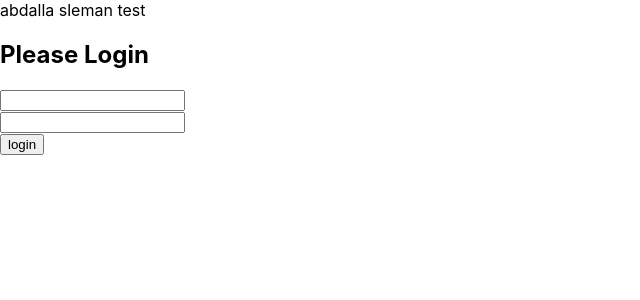
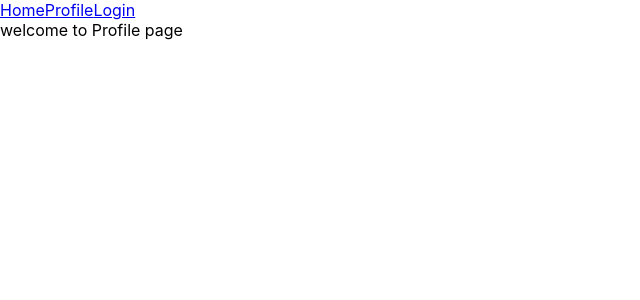
Before and after one commit to abdalla1611/space-finder-frontend, a React (Create React App) app: page /profile in a window 1280 px wide. Shown: the top 300 px of the page, without its empty margins (0-640 px from the left). Built offline with nearby package versions, Linux system fonts and the light colour scheme.

Commit message:
add nested route

```diff
--- a/package.json
+++ b/package.json
@@ -10,9 +10,12 @@
     "@types/node": "^16.18.15",
     "@types/react": "^18.0.28",
     "@types/react-dom": "^18.0.11",
+    "@types/react-router-dom": "^5.3.3",
+    "history": "^5.3.0",
     "react": "^18.2.0",
     "react-dom": "^18.2.0",
-    "react-scripts": "5.0.1",
+    "react-router-dom": "^6.9.0",
+    "react-scripts": "^2.1.3",
     "typescript": "^4.9.5",
     "web-vitals": "^2.1.4"
   },
--- a/src/components/App.tsx
+++ b/src/components/App.tsx
@@ -2,6 +2,16 @@ import React from "react";
 import { User } from "../model/Model";
 import { AuthService } from "../services/AuthService";
 import { Login } from "./Login";
+import {
+  BrowserRouter as Router,
+  Route,
+  Routes /*instead of Switch */,
+} from "react-router-dom";
+import createBrowserHistory from "../utils/history";
+import { Navbar } from "./Navbar";
+import { Home } from "./Home";
+import { Profile } from "./Profile";
+
 interface AppState {
   user: User | undefined;
 }
@@ -9,11 +19,37 @@ interface AppState {
 export class App extends React.Component<{}, AppState> {
   private auth: AuthService = new AuthService();
 
+  constructor(props: any) {
+    super(props);
+    this.state = {
+      user: undefined,
+    };
+    this.setUser = this.setUser.bind(this);
+  }
+
+  private setUser(user: User) {
+    this.setState({ user: user });
+    console.log("setting the User :" + JSON.stringify(user));
+  }
+
   render(): React.ReactNode {
     return (
-      <div>
-        abdalla sleman test
-        <Login authService={this.auth} />
+      <div className="wrapper">
+        <Router>
+          <div>
+            <Navbar user={this.state.user}></Navbar>
+            <Routes>
+              <Route path="/" element={<Home />} />
+              <Route
+                path={"/login"}
+                element={
+                  <Login authService={this.auth} setUser={this.setUser} />
+                }
+              />
+              <Route path={"/profile"} element={<Profile />} />
+            </Routes>
+          </div>
+        </Router>
       </div>
     );
   }
--- /dev/null
+++ b/src/components/Home.tsx
@@ -0,0 +1,7 @@
+import React from "react";
+
+export class Home extends React.Component {
+  render(): React.ReactNode {
+    return <div>welcome to Home page</div>;
+  }
+}
--- a/src/components/Login.tsx
+++ b/src/components/Login.tsx
@@ -1,8 +1,10 @@
 import React, { SyntheticEvent } from "react";
+import { User } from "../model/Model";
 import { AuthService } from "../services/AuthService";
 
 interface LoginProps {
   authService: AuthService;
+  setUser: (user: User) => void;
 }
 
 interface LoginState {
@@ -41,6 +43,7 @@ export class Login extends React.Component<LoginProps, LoginState> {
     );
     if (result) {
       this.setState({ loginSuccesfull: true });
+      this.props.setUser(result);
     } else {
       this.setState({ loginSuccesfull: false });
     }
--- /dev/null
+++ b/src/components/Navbar.tsx
@@ -0,0 +1,22 @@
+import React from "react";
+import { User } from "../model/Model";
+import { Link } from "react-router-dom";
+
+export class Navbar extends React.Component<{ user: User | undefined }> {
+  render(): React.ReactNode {
+    let loginOut: any;
+    if (this.props.user) {
+      loginOut = <Link to="/logout">{this.props.user.userName}</Link>;
+    } else {
+      loginOut = <Link to="/login">Login</Link>;
+    }
+
+    return (
+      <div className="navbar">
+        <Link to="/">Home</Link>
+        <Link to="/profile">Profile</Link>
+        {loginOut}
+      </div>
+    );
+  }
+}
--- /dev/null
+++ b/src/components/Profile.tsx
@@ -0,0 +1,7 @@
+import React from "react";
+
+export class Profile extends React.Component {
+  render(): React.ReactNode {
+    return <div>welcome to Profile page</div>;
+  }
+}
--- a/src/index.tsx
+++ b/src/index.tsx
@@ -1,3 +1,4 @@
+import React from "react";
 import ReactDOM from "react-dom/client";
 import "./index.css";
 import { App } from "./components/App";
--- /dev/null
+++ b/src/react-app-env.d.ts
@@ -0,0 +1 @@
+/// <reference types="react-scripts" />
--- /dev/null
+++ b/src/utils/history.ts
@@ -0,0 +1,3 @@
+import { createBrowserHistory } from "history";
+
+export default createBrowserHistory();
--- a/tsconfig.json
+++ b/tsconfig.json
@@ -1,6 +1,6 @@
 {
   "compilerOptions": {
-    "jsx": "react",
+    "jsx": "preserve",
     "target": "es5",
     "lib": [
       "dom",
@@ -18,8 +18,7 @@
     "moduleResolution": "node",
     "resolveJsonModule": true,
     "isolatedModules": true,
-    "noEmit": true,
-    "jsx": "react-jsx"
+    "noEmit": true
   },
   "include": [
     "src"
```
Also changed, not shown: 1 other file (tests, documents, lock files or other folders).
